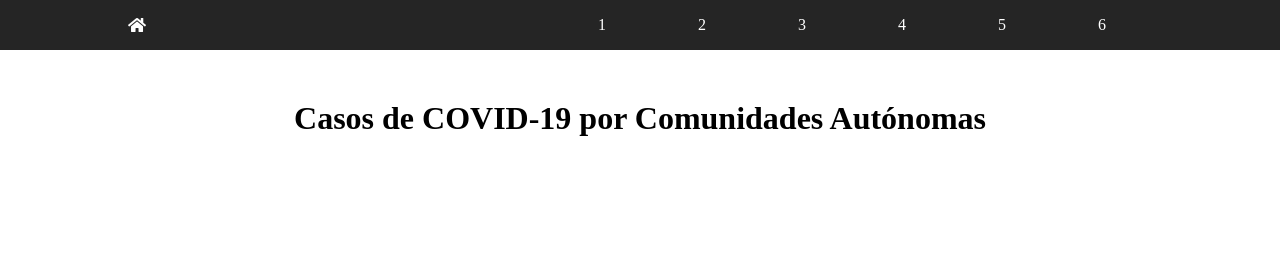
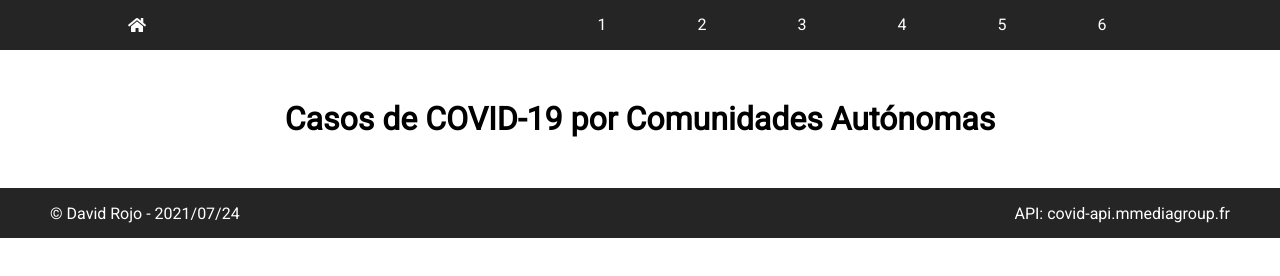
Before and after one commit to DavidRojoM/COVID_API_SIMPLE, a website: page index.html in a window 1280 px wide. Drawn offline with Linux system fonts and the light colour scheme; no server answers.

Commit message:
font and footer

```diff
--- a/css/main.scss
+++ b/css/main.scss
@@ -1,14 +1,18 @@
+@import url("https://fonts.googleapis.com/css2?family=Roboto&display=swap");
+
 $primary-color: #252525;
 $primary-font-color: #fff;
 * {
 	padding: 0;
 	margin: 0;
+	font-family: "Roboto", sans-serif;
 }
 nav {
 	background-color: $primary-color;
 	height: 50px;
 	align-content: flex-end;
 	position: sticky;
+	top: 0;
 
 	.navcontainer {
 		display: flex;
@@ -71,7 +75,6 @@ nav {
 		box-shadow: 0px 0px 7px 1px $primary-color;
 
 		.card-image {
-			background-color: red;
 			display: flex;
 			align-items: center;
 			justify-content: center;
@@ -116,3 +119,17 @@ nav {
 		}
 	}
 }
+footer {
+	margin-top: 50px;
+	display: flex;
+	flex-direction: row;
+	align-items: center;
+	justify-content: space-between;
+	height: 50px;
+	width: 100%;
+	background-color: $primary-color;
+	color: $primary-font-color;
+	p {
+		margin: 0 50px;
+	}
+}
--- a/index.html
+++ b/index.html
@@ -25,7 +25,10 @@
 		</nav>
 		<h1 id="title">Casos de COVID-19 por Comunidades Autónomas</h1>
 		<div id="app"></div>
-
+		<footer>
+			<p>&copy David Rojo - 2021/07/24</p>
+			<p>API: covid-api.mmediagroup.fr</p>
+		</footer>
 		<script src="js/main.js"></script>
 	</body>
 </html>
--- a/js/main.js
+++ b/js/main.js
@@ -11,6 +11,8 @@ fetch(`${API_URL}/cases?country=Spain`)
 			cardImage.setAttribute("class", "card-image");
 			const img = document.createElement("img");
 			img.setAttribute("src", "https://via.placeholder.com/200");
+			img.setAttribute("loading", "lazy");
+			img.setAttribute("alt", comunity.comunity);
 			cardImage.appendChild(img);
 			card.appendChild(cardImage);
 
```
Also changed, not shown: css/main.css, 1 other file.
